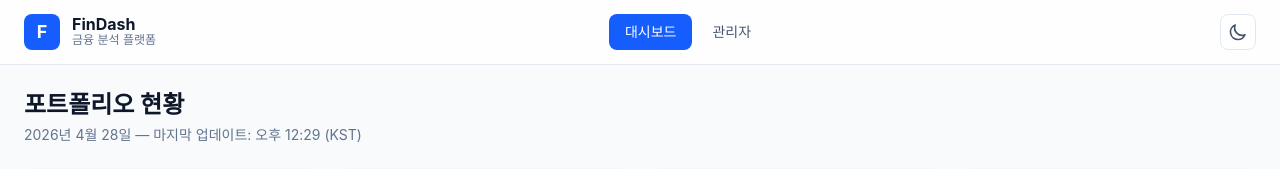
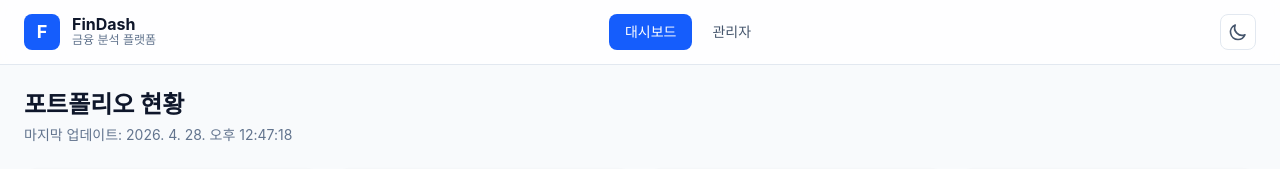
Before and after one commit to junyoung11/financial-dashboard, a Next.js app: page / in a window 1280 px wide. Shown: the top 169 px of the page. Built offline with nearby package versions, Linux system fonts and the light colour scheme.

Commit message:
제목 수정 및 시간 실시간

```diff
--- a/app/layout.tsx
+++ b/app/layout.tsx
@@ -3,7 +3,7 @@ import "./globals.css";
 import { ThemeProvider } from "../lib/theme-context";
 
 export const metadata: Metadata = {
-  title: "FinDash – 금융 분석 대시보드",
+  title: "금융 데모 만들기",
   description: "Next.js 기반 금융 분석 대시보드 데모",
 };
 
--- a/app/page.tsx
+++ b/app/page.tsx
@@ -16,7 +16,7 @@ export default function DashboardPage() {
             포트폴리오 현황
           </h1>
           <p className="mt-1 text-sm text-slate-500 dark:text-slate-400">
-            2026년 4월 28일 &mdash; 마지막 업데이트: 오후 12:29 (KST)
+            마지막 업데이트: {new Date().toLocaleString("ko-KR", { timeZone: "Asia/Seoul" })}
           </p>
         </div>
 
```
